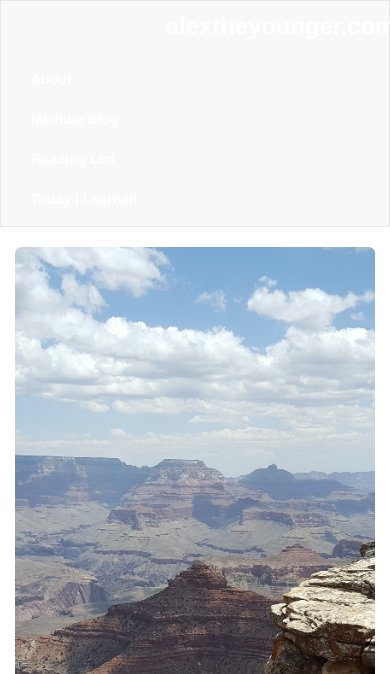
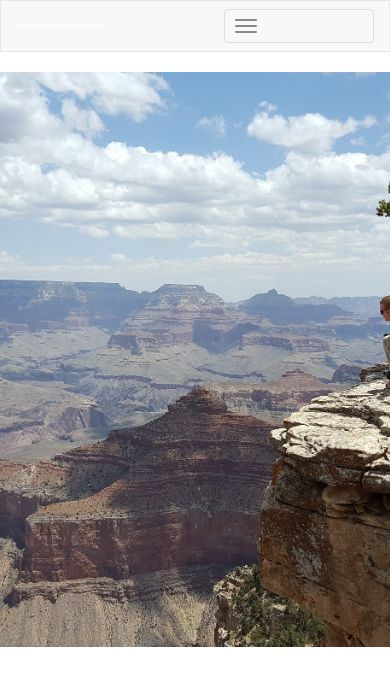
Before and after one commit to AlextheYounga/alpha-blog, a Rails app: page /about in a window 390 px wide; the page is wider, and only the part inside the window is pictured. Shown: the top 674 px of that part. Run offline with Rails 7, Linux system fonts and the light colour scheme; style sheets or scripts are compiled from the project's sources; some libraries are stand-ins or nearby versions.

Commit message:
Mobile Friendly Update 1.1

```diff
--- a/app/assets/stylesheets/custom.css.scss
+++ b/app/assets/stylesheets/custom.css.scss
@@ -19,8 +19,7 @@
 
 #logo {
   color:white;
-  font-size: 1.7em;
-  padding-left: 165px;
+  font-size: 2.3vmin
 }
 
 ////////////////////////////////////////HOME PAGE//////////////////////////////
@@ -38,23 +37,25 @@
 
 
 #display-3 {
-  position: relative;
+  font-weight: bold;
+  font-size: 3.2vmax;
   color: #212529;
-  padding-left: 50px;
+  padding-left: 15px;
+
 
 }
 #HeaderSub {
-  position: relative;
+
+
   color: #212529;
-  padding-left: 50px;
-  font-size: 1.7em;
+  font-size: 2.3vh;
   font-weight: bold;
 
 }
 
 .jumbotron {
   background-image: asset-url('thumbsup.jpg');
-   background-repeat:no-repeat;
+  background-repeat:no-repeat;
   background-position:center center;
   -webkit-background-size:cover;
   -moz-background-size:cover;
@@ -62,17 +63,15 @@
   background-size:cover;
   height: 575px;
   .container {
-    position: relative;
-    width: 700px;
-    margin-left: 100px;
+
+    width: auto;
+    max-width: 420px;
+
+
   }
 }
 
 //////////////////HOME POSTS///////////////////////
-
-#post-title {
-    font-size: 2em;
-  }
 
 
 
@@ -96,6 +95,7 @@
   background-size:cover;
   height: 575px;
 }
+
 
 
 ///////////////////PAGE HEADERS///////////////////////////
@@ -130,7 +130,13 @@
   margin-top: 0;
 }
 
+#title {
+  margin-top: 1cm;  //show page
+}
 
+#post-title {
+    font-size: 2.2vmax;
+  }
 
 ///////////////////FOOTER////////////////////////
 
--- a/app/views/articles/index.html.erb
+++ b/app/views/articles/index.html.erb
@@ -18,7 +18,7 @@
   <div class="row">
     <div class="col-xs-8 col-xs-offset-2">
       <div class= "well well-lg">
-        <div class= "article-title">
+        <div class= "article-title" id="post-title">
           <%= link_to article.title, article_path(article) %>
         </div>
 
--- a/app/views/articles/show.html.erb
+++ b/app/views/articles/show.html.erb
@@ -1,6 +1,6 @@
 <!--This is the page rendered after the creation of an article -->
 
-<h2 align="center">Title: <%= @article.title %> </h2>
+<h2 id="title" align="center">Title: <%= @article.title %> </h2>
   <div class="well col-xs-8 col-xs-offset-2">
     <h4 align="center" class="description"><strong>Description</strong></h4>
     <hr>
--- a/app/views/layouts/_navigation.html.erb
+++ b/app/views/layouts/_navigation.html.erb
@@ -1,24 +1,33 @@
 <nav class="navbar navbar-default">
         <div class="container-fluid">
-    <!-- Brand and toggle get grouped for better mobile display -->
           <div class="navbar-header">
-      <!--<button type="button" class="navbar-toggle collapsed" data-toggle="collapse" data-target="#bs-example-navbar-collapse-1" aria-expanded="false">
-        <span class="sr-only">Toggle navigation</span>-->
+            <button type="button" class="navbar-toggle collapsed" data-toggle="collapse" data-target="#navbar" aria-expanded="false" aria-controls="navbar">
+              <span class="sr-only">Toggle navigation</span>
               <span class="icon-bar"></span>
               <span class="icon-bar"></span>
               <span class="icon-bar"></span>
             </button>
             <%= link_to "alextheyounger.com", root_path, class: "navbar-brand", id: "logo" %>
+
           </div>
-
-
-     <!-- <button type="button" class="navbar-toggle collapsed" data-toggle="collapse" data-target="#bs-example-navbar-collapse-1" aria-expanded="false">
-        <span class="sr-only">Toggle navigation</span>
-        <span class="icon-bar"></span>
-        <span class="icon-bar"></span>
-        <span class="icon-bar"></span>
-        </button>-->
-        <div class="col-xs-7">
+          <div id="navbar" class="navbar-collapse collapse">
+            <!--<ul class="nav navbar-nav">
+              <li class="active"><a href="#">Home</a></li>
+              <li><a href="#">About</a></li>
+              <li><a href="#">Contact</a></li>
+              <li class="dropdown">
+                <a href="#" class="dropdown-toggle" data-toggle="dropdown" role="button" aria-haspopup="true" aria-expanded="false">Dropdown <span class="caret"></span></a>
+                <ul class="dropdown-menu">
+                  <li><a href="#">Action</a></li>
+                  <li><a href="#">Another action</a></li>
+                  <li><a href="#">Something else here</a></li>
+                  <li role="separator" class="divider"></li>
+                  <li class="dropdown-header">Nav header</li>
+                  <li><a href="#">Separated link</a></li>
+                  <li><a href="#">One more separated link</a></li>
+                </ul>
+              </li>
+            </ul>-->
             <ul class="nav navbar-nav navbar-right" id="right-menu">
               <li><%= link_to "About", about_path %></li>
               <li><a href="https://medium.com/@AlextheYounger">Medium Blog</a></li>
@@ -30,10 +39,7 @@
                   <%= nil %>
                 <% end %>
               </div>
-
-       <!-- <li><#%= link_to "Log Out", logout_path, method: :delete  %></li> -->
-
             </ul>
-    </div><!-- /.navbar-collapse -->
-  </div><!-- /.container-fluid -->
+          </div><!--/.nav-collapse -->
+        </div><!--/.container-fluid -->
       </nav>
--- a/app/views/pages/about.html.erb
+++ b/app/views/pages/about.html.erb
@@ -1,19 +1,28 @@
 <body>
     <main role="main">
       <!-- Main jumbotron for a primary marketing message or call to action -->
-      <div class="container-fluid">
-        <div id="about-jumbo"class="jumbotron"></div>
-      </div>
+
+        <div id="about-jumbo"class="jumbotron">
+          <div class="container-fluid">
+          </div>
+        </div>
 
       <div class="container" align="center">
       <img id="headshot" <%= image_tag("roundheadshot.png", :alt => "roundheadshot") %>
 
+</br>
+</br>
+<p id="PageHeader" style="text-align: center;">ABOUT THIS HUMAN</p></br>
+<p style="text-align: left;"> This following are my results from Gallup's Strengths Test, and I believe it to be the best description of my base instincts.
+                              I am not the same person all the time, and the reader can take comfort in knowing you are probably not either. We may jokingly
+                              refer to those who are as inflexible. But these are the behaviors I find myself doing most often. For a list of my weaknesses,
+                              simply type in INTP weaknesses into any search engine. The Myers Briggs test describes me pretty well too. </p></br>
 
     <p style="text-align: left;">Top 5 Strengths: <em>Clifton StrengthsFinder	&copy;</em></p>
 <p style="text-align: left;"><strong>INPUT</strong></p>
 <p style="text-align: left;">I am inquisitive. I collect things. I collect information -- words, facts, books, theories. The world is
                               exciting precisely because of its infinite variety and complexity; nearly everything interests me. I read a great
-                              deal, not always to refine my theories but, rather, to add more information to your archives. I require a constant
+                              deal, not always to refine my theories but, rather, to add more information to my archives. I require a constant
                               stream of input flowing into my brain.</p>
 
 <p style="text-align: left;">&nbsp;</p>
```
Also changed, not shown: app/views/pages/readinglist.html.erb (+11 -0 lines). Lines whose indentation alone changed are shown as unchanged.
